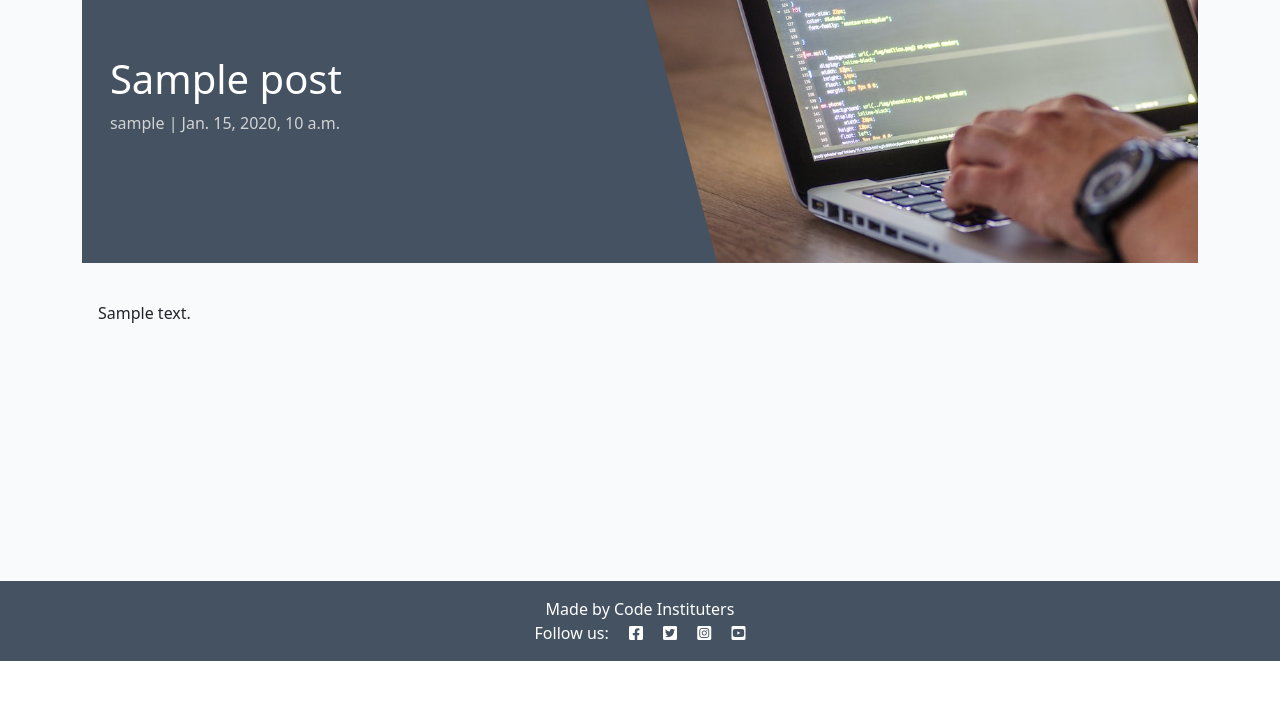
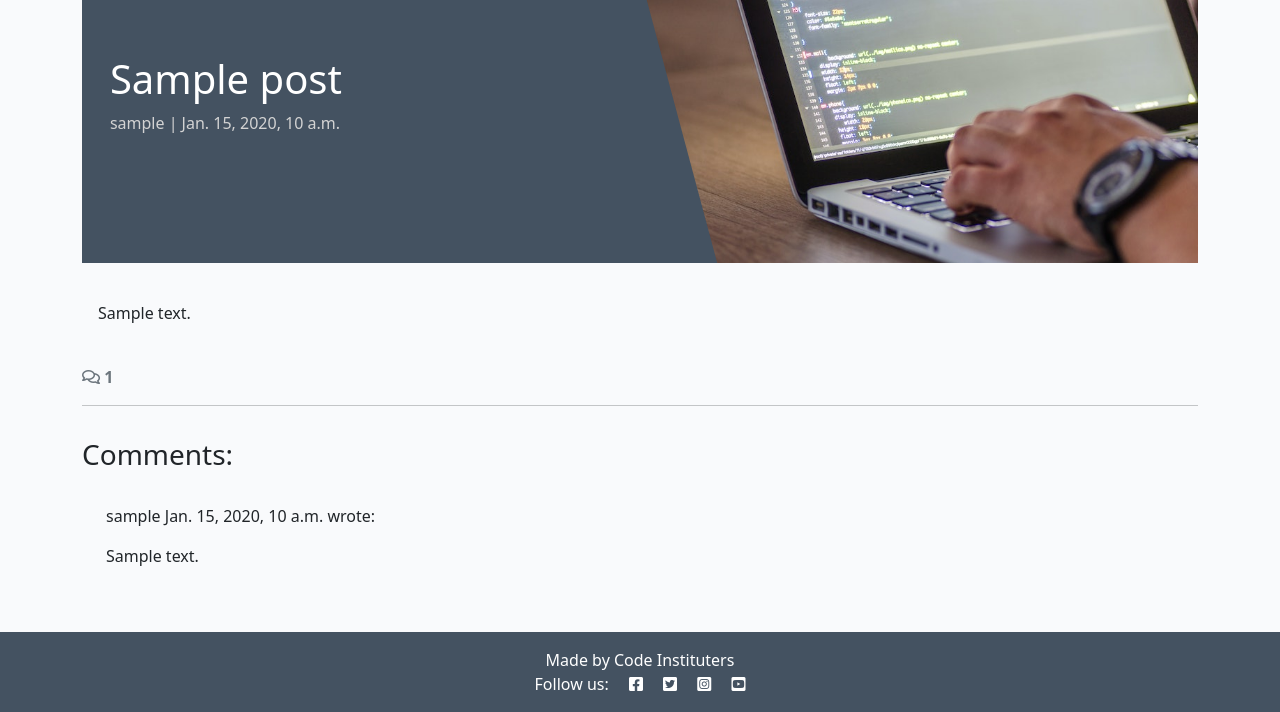
Before and after one commit to erincunningham7/django-blog-3, a Django app: a page that uses blog/templates/blog/post_detail.html in a window 1280 px wide. Shown: the part 139-851 px from the top of the page. Before the commit the page ends 800 px from the top, so only its background shows below. Run offline with Django 4.2, Linux system fonts and the light colour scheme; tables that the repository leaves empty hold one stand-in row (values such as "Sample post").

Commit message:
display comments

```diff
--- a/blog/templates/blog/post_detail.html
+++ b/blog/templates/blog/post_detail.html
@@ -29,6 +29,48 @@
             </div>
         </div>
     </div>
+     <!-- Displaying count of comments -->
+  <div class="row">
+    <div class="col-12">
+      <strong class="text-secondary">
+        <i class="far fa-comments"></i> {{ comment_count }}
+      </strong>
+    </div>
+    <div class="col-12">
+      <hr>
+    </div>
+  </div>
+  <!-- Displaying Comments -->
+  <div class="row">
+    <div class="col-md-8 card mb-4  mt-3 ">
+      <h3>Comments:</h3>
+      <div class="card-body">
+        <!-- We want a for loop inside the empty control tags
+          to iterate through each comment in comments -->
+        {% for comment in comments %}
+        <div class="p-2 comments
+          {% if not comment.approved and comment.author == user %}
+          faded{% elif not comment.approved %} d-none{% endif %}">
+          <p class="font-weight-bold">
+            {{ comment.author }}
+            <span class="font-weight-normal">
+              {{ comment.created_on }}
+            </span> wrote:
+          </p>
+          <div id="comment{{ comment.id }}">
+            {{ comment.body | linebreaks }}
+          </div>
+          {% if not comment.approved and comment.author == user %}
+          <p class="approval">
+            This comment is awaiting approval
+          </p>
+          {% endif %}
+        </div>
+        <!-- Our for loop ends here -->
+        {% endfor %}
+      </div>
+    </div>
+  </div>
 </div>
-
 {% endblock content %}
+</div>
--- a/blog/views.py
+++ b/blog/views.py
@@ -14,5 +14,7 @@ def post_detail(request, slug):
     """
     queryset = Post.objects.filter(status=1)
     post = get_object_or_404(queryset, slug=slug)
+    comments = post.comments.all().order_by("-created_on")
+    comment_count = post.comments.filter(approved=True).count()
 
-    return render(request, "blog/post_detail.html", {"post": post},)
+    return render(request, "blog/post_detail.html", {"post": post, "comments": comments, "comment_count": comment_count,},)
```
